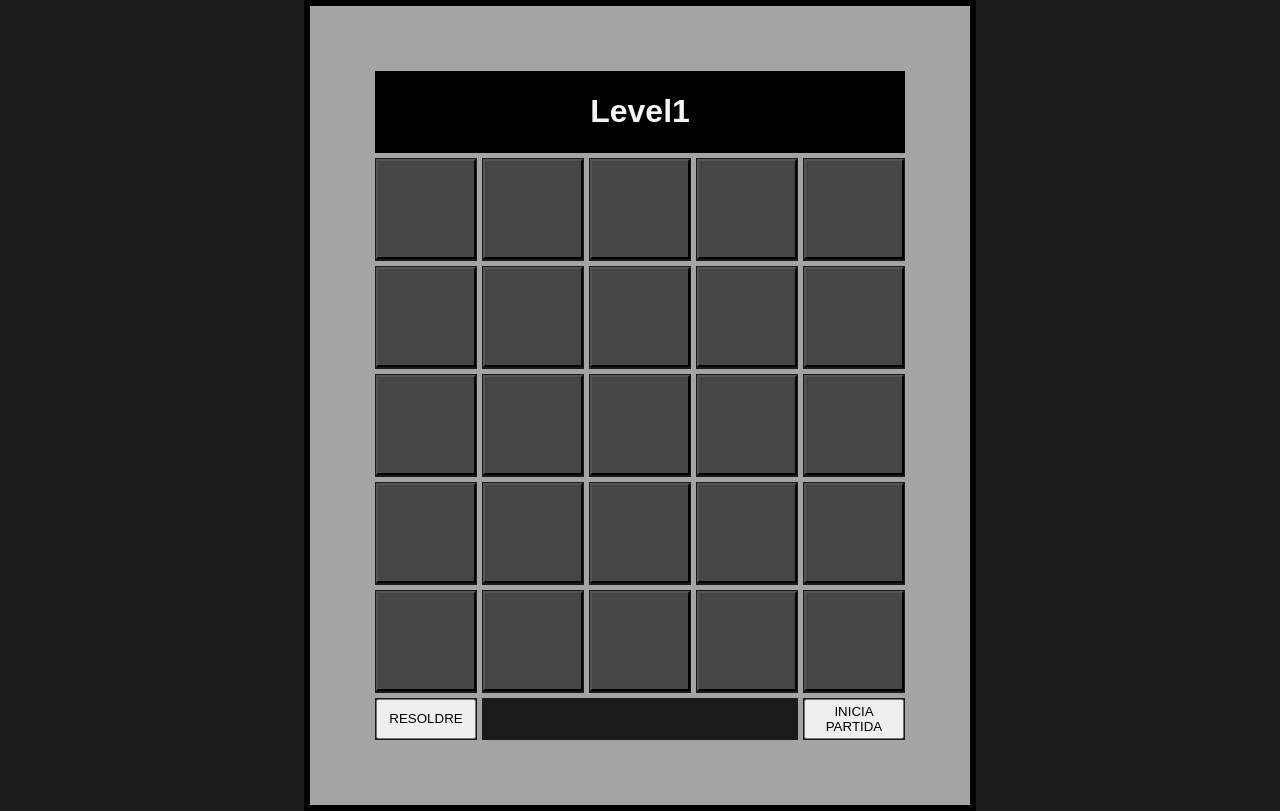
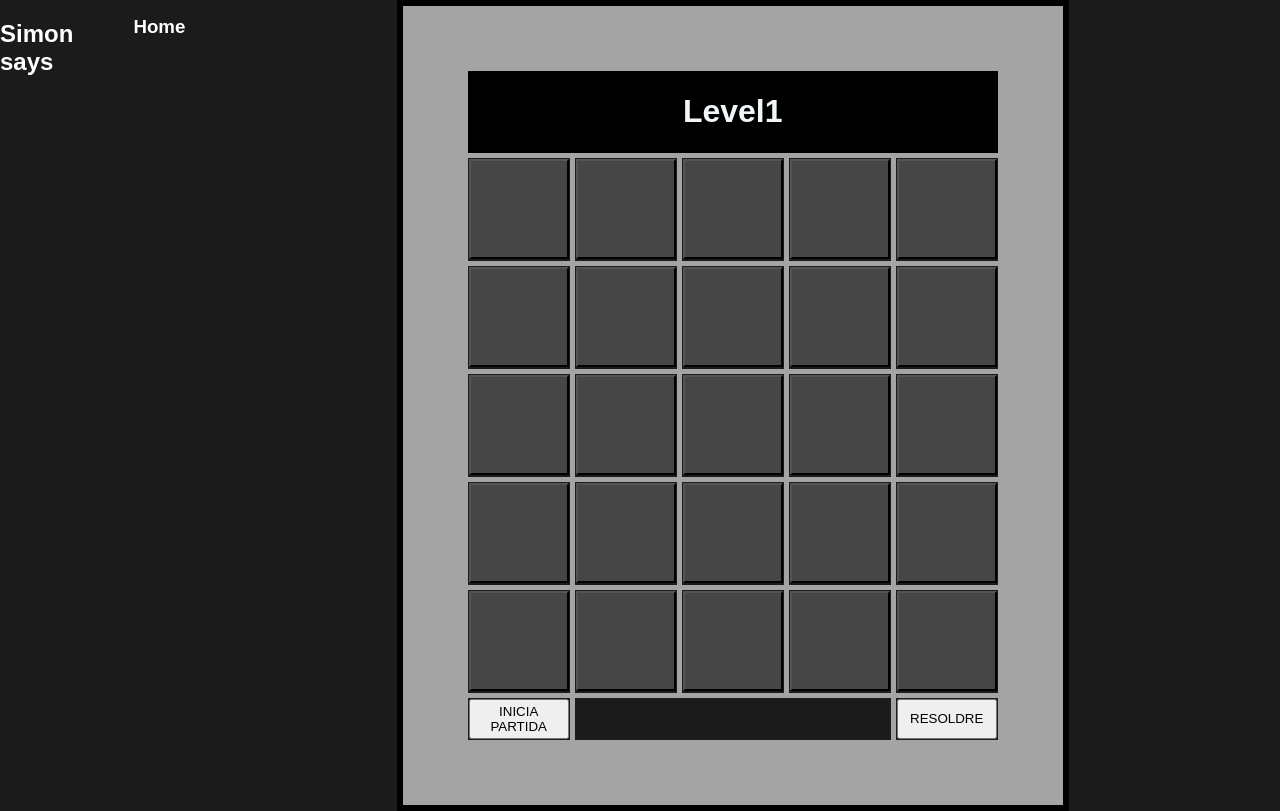
Before and after one commit to aleexnl/simon-says, a PHP site: page /pages/game.php in a window 1280 px wide. Run offline with PHP 8.4, Linux system fonts and the light colour scheme.

Commit message:
Bug fix & Updates

```diff
--- a/pages/game.php
+++ b/pages/game.php
@@ -5,13 +5,18 @@
     <meta charset="UTF-8">
     <meta name="viewport" content="width=device-width, initial-scale=1.0">
     <title>Juego</title>
+    <link rel="stylesheet" href="../css/style.css">
     <link rel="stylesheet" href="../css/game.css">
 </head>
 
 <body>
+    <header>
+        <h2>Simon says</h2>
+        <a href="../index.html">Home</a>
+        <h3 id="uname"></h3>
+    </header>
     <div class="container">
         <div class="game">
-
             <table>
                 <thead>
                     <tr>
@@ -59,9 +64,9 @@
                 </tbody>
                 <tfoot>
                     <tr>
+                        <td class="box-btn"><button id="btn-start" type="submit">INICIA PARTIDA</button></td>
+                        <td colspan="3"></td>
                         <td class="box-btn"><button id="btn-resolv" type="submit">RESOLDRE</button></td>
-                        <td colspan="3"></td>
-                        <td class="box-btn"><button id="btn-start" type="submit">INICIA PARTIDA</button></td>
                     </tr>
                 </tfoot>
             </table>
```
Also changed, not shown: index.html (+6 -1 lines), 1 other file.
